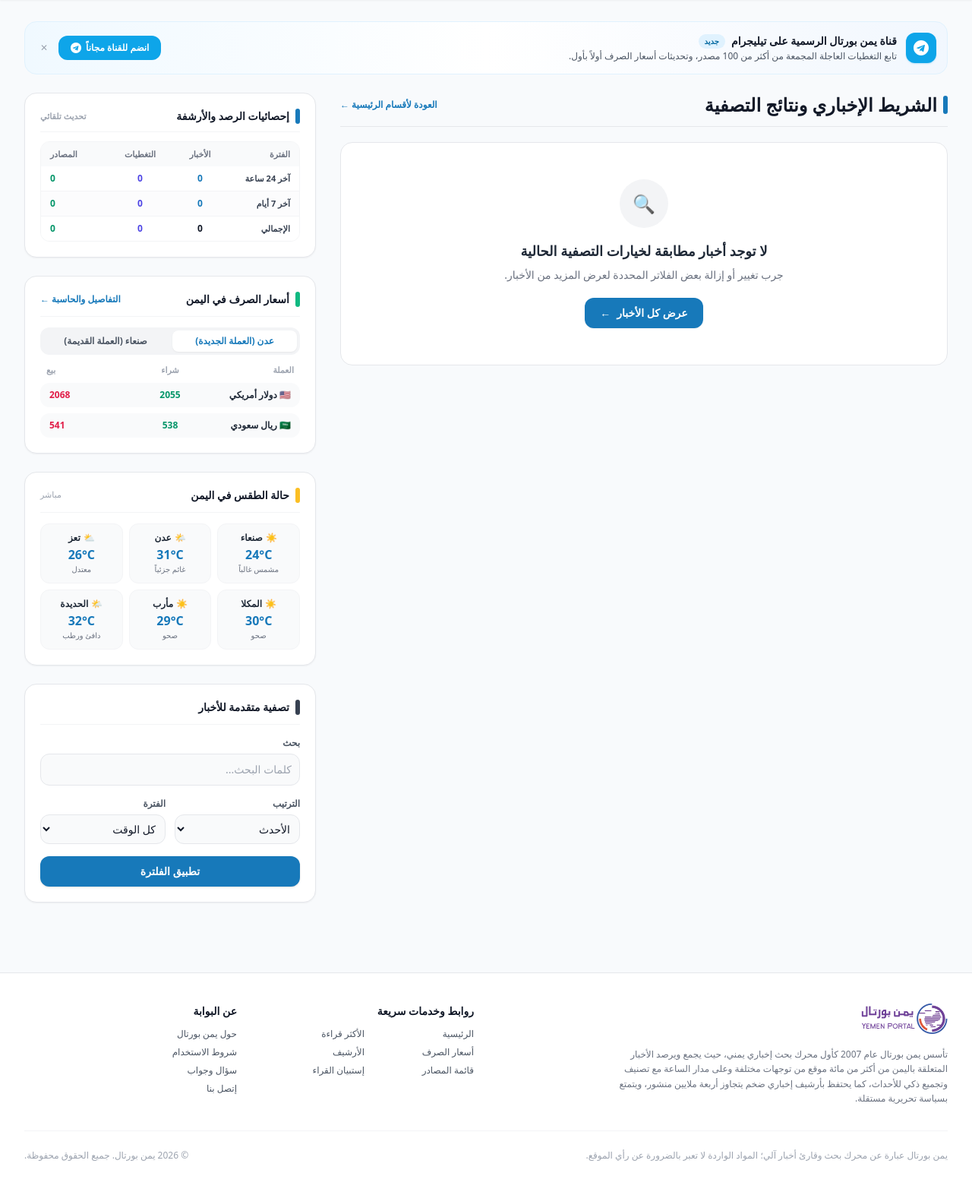
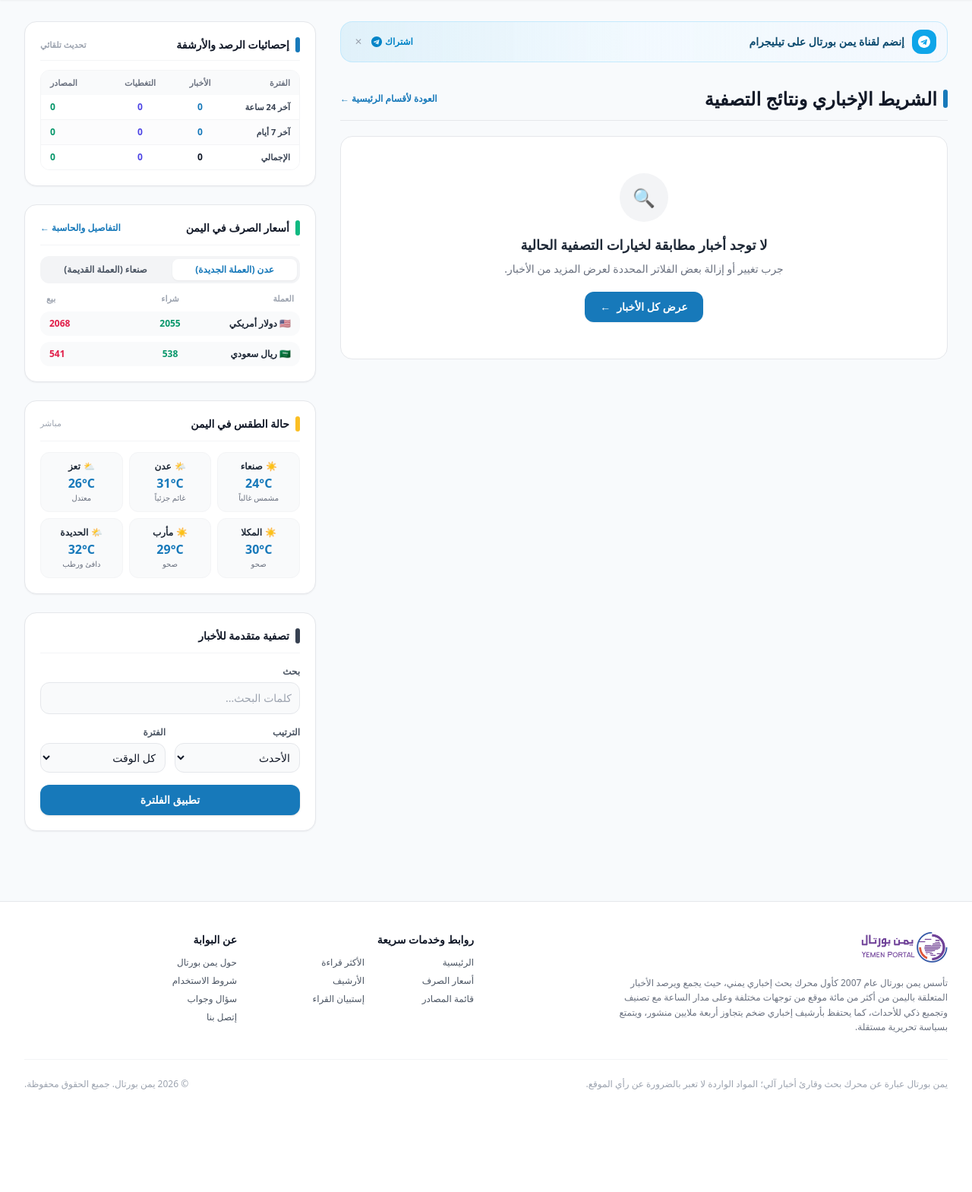
Before and after one commit to wsaqaf/yemenportal, a Django app: page / in a window 1280 px wide. Shown: the part 65-1634 px from the top of the page at 76% size. After the commit the page ends 1499 px from the top, so only its background shows below. Run offline with Django 4.2, Linux system fonts and the light colour scheme; data comes from the database, SQL or seed files in the repository; data that the repository does not hold is empty; parts of the project's set-up code (start-up, migrations or seed data) failed here and were passed over; some libraries are stand-ins or nearby versions.

Commit message:
feat: make Telegram box fully clickable, compact title, and restrict to top of left column

```diff
--- a/templates/posts/post_list.html
+++ b/templates/posts/post_list.html
@@ -5,40 +5,39 @@
 
 {% block content %}
 <div class="max-w-7xl mx-auto px-4 sm:px-6 lg:px-8 py-5 sm:py-7">
+    <div class="grid grid-cols-1 lg:grid-cols-12 gap-8">
 
-    <!-- Telegram Channel Invitation Banner -->
-    <div id="yp-telegram-invite-bar" class="mb-6 bg-gradient-to-r from-sky-50 via-white to-blue-50/70 dark:from-slate-800 dark:via-slate-800/95 dark:to-sky-950/30 border border-sky-100 dark:border-slate-700/80 rounded-2xl p-3 sm:p-3.5 shadow-xs transition-all duration-200">
-        <div class="flex flex-col sm:flex-row items-start sm:items-center justify-between gap-3">
-            <div class="flex items-center gap-3">
-                <div class="w-9 h-9 sm:w-10 sm:h-10 rounded-xl bg-sky-500 text-white flex items-center justify-center flex-shrink-0 shadow-sm shadow-sky-500/25">
-                    <svg class="w-5 h-5 fill-current" viewBox="0 0 24 24">
+        <!-- Left Column: Main Portal Content (Top Clusters + 11 Thematic Sections) -->
+        <section class="lg:col-span-8 order-1 space-y-8">
+
+            <!-- Compact Clickable Telegram Channel Box (Top of Left Column) -->
+            <div id="yp-telegram-invite-bar" class="relative group">
+                <a href="https://t.me/yemen_portal" target="_blank" rel="noopener noreferrer"
+                   class="flex items-center justify-between gap-3 px-3.5 py-2 sm:py-2.5 rounded-2xl bg-gradient-to-r from-sky-500/10 via-sky-50/80 to-blue-50/50 dark:from-sky-950/40 dark:via-slate-800 dark:to-slate-800/90 border border-sky-200/80 dark:border-sky-900/60 hover:border-sky-400 dark:hover:border-sky-700 shadow-2xs hover:shadow-xs transition-all duration-200">
+                    <div class="flex items-center gap-2.5">
+                        <div class="w-7 h-7 sm:w-8 sm:h-8 rounded-xl bg-sky-500 text-white flex items-center justify-center flex-shrink-0 shadow-xs group-hover:scale-105 transition-transform">
+                            <svg class="w-4 h-4 fill-current" viewBox="0 0 24 24">
                                 <path d="M12 0C5.373 0 0 5.373 0 12s5.373 12 12 12 12-5.373 12-12S18.627 0 12 0zm5.894 8.221l-1.97 9.28c-.145.658-.537.818-1.084.508l-3-2.21-1.446 1.394c-.16.16-.295.295-.605.295l.213-3.053 5.56-5.023c.242-.213-.054-.333-.373-.121l-6.871 4.326-2.962-.924c-.643-.204-.657-.643.136-.953l11.57-4.461c.537-.194 1.006.131.832.942z"/>
                             </svg>
                         </div>
-                <div>
-                    <div class="flex items-center gap-2">
-                        <span class="text-xs sm:text-sm font-black text-gray-900 dark:text-white">قناة يمن بورتال الرسمية على تيليجرام</span>
-                        <span class="inline-flex items-center px-2 py-0.5 rounded-full text-[10px] font-bold bg-sky-100 dark:bg-sky-900/60 text-sky-700 dark:text-sky-300">جديد</span>
-                    </div>
-                    <p class="text-[11px] sm:text-xs text-gray-600 dark:text-slate-400 mt-0.5 leading-relaxed">
-                        تابع التغطيات العاجلة المجمعة من أكثر من 100 مصدر، وتحديثات أسعار الصرف أولاً بأول.
-                    </p>
-                </div>
+                        <span class="text-xs sm:text-sm font-black text-sky-900 dark:text-sky-200 group-hover:text-sky-600 dark:group-hover:text-sky-300 transition-colors">
+                            إنضم لقناة يمن بورتال على تيليجرام
+                        </span>
                     </div>
 
-            <div class="flex items-center gap-2 w-full sm:w-auto justify-end flex-shrink-0">
-                <a href="https://t.me/yemen_portal" target="_blank" rel="noopener noreferrer"
-                   class="inline-flex items-center justify-center gap-1.5 px-4 py-2 rounded-xl bg-sky-500 hover:bg-sky-600 active:scale-95 text-white text-xs font-bold transition shadow-xs shadow-sky-500/20">
-                    <span>انضم للقناة مجاناً</span>
+                    <div class="flex items-center gap-2 flex-shrink-0">
+                        <span class="inline-flex items-center gap-1 text-[11px] sm:text-xs font-bold text-sky-600 dark:text-sky-400 group-hover:-translate-x-0.5 transition-transform">
+                            <span>اشتراك</span>
                             <svg class="w-3.5 h-3.5 fill-current" viewBox="0 0 24 24"><path d="M12 0C5.373 0 0 5.373 0 12s5.373 12 12 12 12-5.373 12-12S18.627 0 12 0zm5.894 8.221l-1.97 9.28c-.145.658-.537.818-1.084.508l-3-2.21-1.446 1.394c-.16.16-.295.295-.605.295l.213-3.053 5.56-5.023c.242-.213-.054-.333-.373-.121l-6.871 4.326-2.962-.924c-.643-.204-.657-.643.136-.953l11.57-4.461c.537-.194 1.006.131.832.942z"/></svg>
-                </a>
-                <button type="button" onclick="dismissTelegramInviteBar()"
-                        class="text-gray-400 hover:text-gray-600 dark:hover:text-slate-300 p-1.5 rounded-lg text-xs"
-                        title="إخفاء الإشعار">
+                        </span>
+                        <button type="button"
+                                onclick="event.preventDefault(); event.stopPropagation(); dismissTelegramInviteBar()"
+                                class="text-gray-400 hover:text-gray-600 dark:hover:text-slate-300 p-1 rounded-lg text-xs"
+                                title="إخفاء">
                             ✕
                         </button>
                     </div>
-        </div>
+                </a>
             </div>
             <script>
                 function dismissTelegramInviteBar() {
@@ -56,11 +55,6 @@
                     } catch(e) {}
                 })();
             </script>
-
-    <div class="grid grid-cols-1 lg:grid-cols-12 gap-8">
-
-        <!-- Left Column: Main Portal Content (Top Clusters + 11 Thematic Sections) -->
-        <section class="lg:col-span-8 order-1 space-y-8">
 
             {% if show_portal_hero and hero_post %}
             <!-- Floating Pill for New Top Story Auto-Refresh -->
```
Lines whose indentation alone changed are shown as unchanged.
